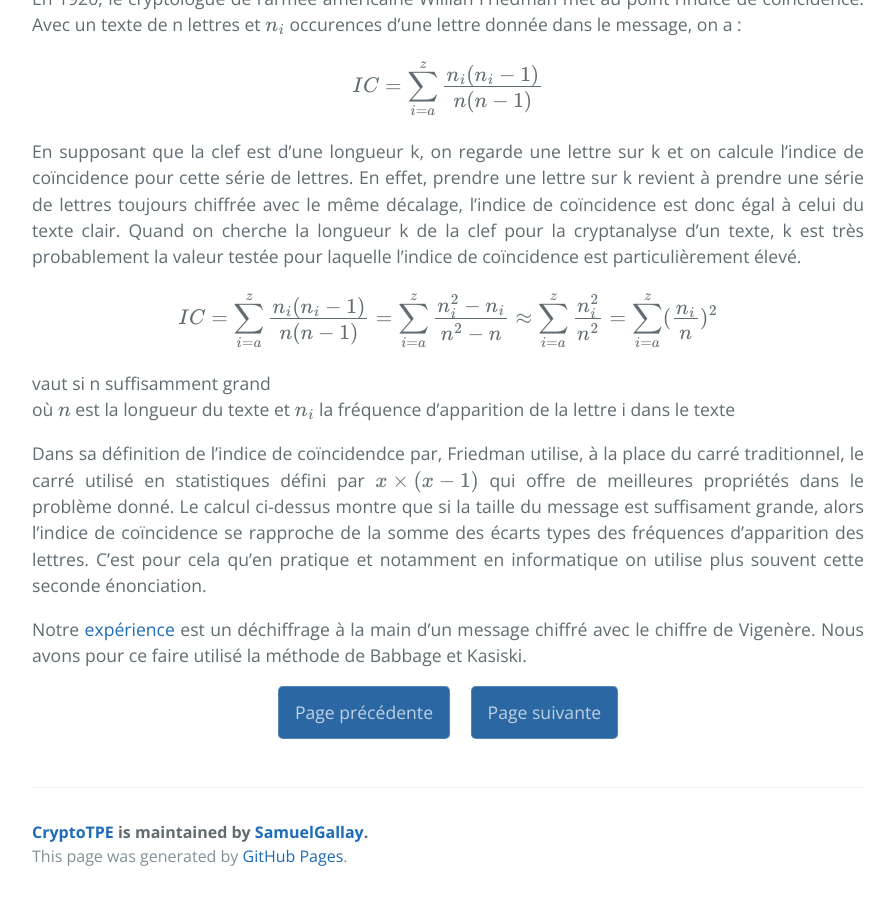
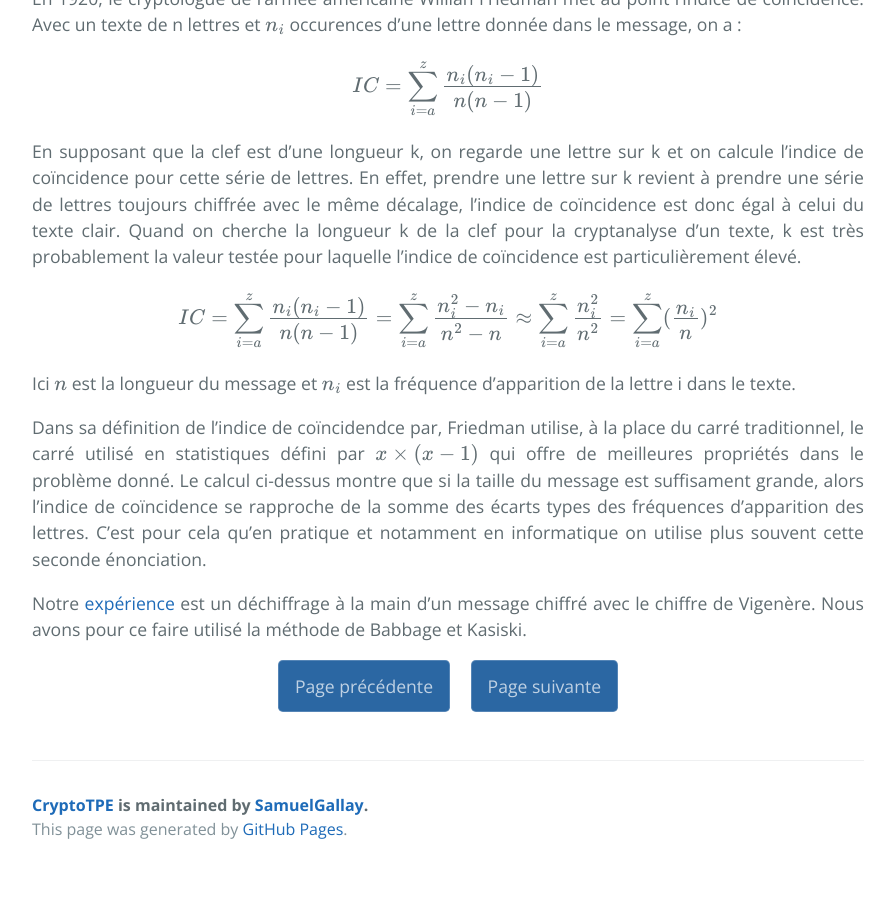
Before and after one commit to SamuelGallay/CryptoTPE, a Jekyll site: the page built from pages/2_TempsModernes/4_cryptavigenere.md, in a window 1280 px wide and 900 px high, scrolled down 1648 px. Shown: the whole window, without its empty margins (192-1086 px from the left). Built offline with Jekyll 4.4.1, drawn with Linux system fonts in a browser that asks for light colours; our own code applies the rules of GitHub Pages for plain Markdown files; formulas are drawn with MathJax 3; after the commit the page ends 2521 px from its top, so only the background shows below that.

Commit message:
Update 4_cryptavigenere.md

```diff
--- a/pages/2_TempsModernes/4_cryptavigenere.md
+++ b/pages/2_TempsModernes/4_cryptavigenere.md
@@ -32,8 +32,8 @@ En supposant que la clef est d'une longueur k, on regarde une lettre sur k et on
 
 $$ IC =\sum_{i=a}^z \frac{n_{i}(n_{i}-1)}{n(n-1)} = \sum_{i=a}^z \frac{n_{i}^2-n_{i}}{n^2-n} \approx \sum_{i=a}^z \frac{n_{i}^2}{n^2} = \sum_{i=a}^z (\frac{n_{i}}{n})^2 $$
 
-vaut si n suffisamment grand \\
-où $$ n $$ est la longueur du texte et $$ n_{i} $$ la fréquence d’apparition de la lettre i dans le texte
+
+Ici $$ n $$ est la longueur du message et $$ n_{i} $$ est la fréquence d’apparition de la lettre i dans le texte.
 
 Dans sa définition de l'indice de coïncidendce par, Friedman utilise, à la place du carré traditionnel, le carré utilisé en statistiques défini par $$ x \times (x-1) $$ qui offre de meilleures propriétés dans le problème donné. Le calcul ci-dessus montre que si la taille du message est suffisament grande, alors l'indice de coïncidence se rapproche de la somme des écarts types des fréquences d'apparition des lettres. C'est pour cela qu'en pratique et notamment en informatique on utilise plus souvent cette seconde énonciation.
 
```
